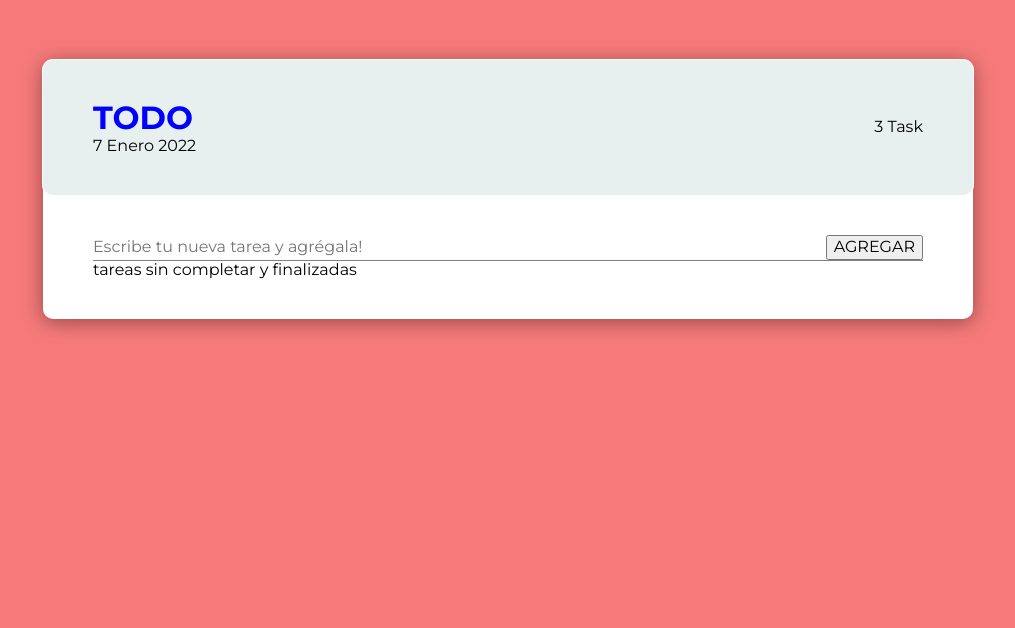
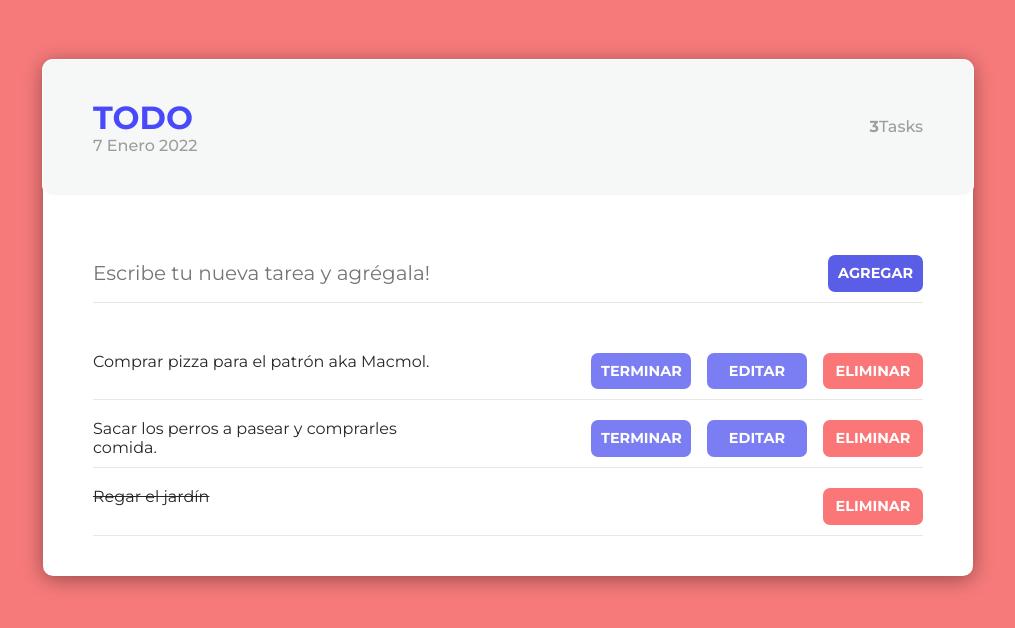
Before and after one commit to sebastrog/todo, a plain HTML site: page index.html in a window 1280 px wide. Shown: the whole page, without its empty margins (132-1147 px from the left). Drawn offline with Linux system fonts and the light colour scheme.

Commit message:
finalizado fideos, pendiente linea fondo

```diff
--- a/css/main.css
+++ b/css/main.css
@@ -14,10 +14,14 @@ main {
 }
 
 h1 {
-    color: blue;
+    color: rgb(73, 73, 252);
     margin:0;
+}
 
+li {
+    list-style-type: none;
 }
+
 
 .contenedor {
     background-color: white;
@@ -25,33 +29,40 @@ h1 {
     width: 93rem;
     margin: 6rem auto 3rem auto;
     box-shadow: 0 3px 20px rgba(0,0,0,0.4);
-
 }
 
 .encabezado  {
-
     display: flex;
     align-items: center;
     justify-content: space-between;
-    box-shadow: 0px 0px 0px 1px rgb(255, 252, 252);
-    background-color: #e8f0ef;
+    box-shadow: 0px 0px 0px 1px rgb(252, 254, 255);
+    background-color: #f6f8f8;
     border-radius:1rem;
     padding: 4rem 5rem;
-
 }
 
 .fecha {
     margin: 0;
+    color: rgb(158, 157, 157);
+    font-weight: 500;
 }
 
 .cantidadTareas {
+    font-weight: bold;
+    color: rgb(158, 157, 157)
+}
 
+.cantidadTareas span {
+    font-weight: 500;
 }
 
 .tareas {
     display: flex;
     justify-content: space-between;
-    border-bottom: 1px solid gray;
+    border-bottom: 1.2px solid #E8E8E8;
+    padding-bottom: 1rem;
+    margin-bottom: 5rem;
+
 
 }
 
@@ -59,10 +70,22 @@ h1 {
     width: 100%;
     border-style:none;
     padding: 0;
+    font-weight: 400;
+    font-size: 2rem;
+
 }
 
 .botonAgregar {
-
+    display: flex;
+    justify-content: space-evenly;
+    border-radius: .7rem;
+    width: 10rem;
+    background-color: #5A5EE6;
+    color: white;
+    font-weight: bold;
+    padding: 1rem;
+    border: none;
+    font-size: 90%;
 
 }
 
@@ -70,11 +93,75 @@ h1 {
     cursor: pointer;
 }
 
+.botonEliminar {
+    display: flex;
+    justify-content: space-evenly;
+    border-radius: .7rem;
+    width: 10rem;
+    background-color: #FA7677;
+    color: white;
+    font-weight: bold;
+    padding: 1rem;
+    border: none;
+    font-size: 90%;
+}
+
+.botonEliminar:hover {
+    cursor: pointer;
+}
+
+.botonEditTerm {
+    display: flex;
+    justify-content: space-evenly;
+    border-radius: .7rem;
+    width: 10rem;
+    background-color: #7A7EF2;
+    color: white;
+    font-weight: bold;
+    padding: 1rem;
+    border: none;
+    font-size: 90%;
+}
+
+.botonEditTerm:hover {
+    cursor: pointer;
+}
+
 .contenedorTareas {
     padding: 4rem 5rem;
+    padding-top: 6rem;
 }
 
 .lista {
     margin: 0;
     padding: 0;
+
 }
+
+.tareaPuesta {
+    display: flex;
+    justify-content: space-between;
+    border-bottom: 1.2px solid #E8E8E8;
+    padding-bottom: 1rem;
+    margin-top: 2rem;
+
+}
+
+.textoLi {
+   width: 42%;
+   font-weight: 400;
+   color: rgb(39, 38, 38);
+
+}
+
+.botonesLi {
+    display: flex;
+    justify-content: space-between;
+    width: 40%;
+
+
+}
+
+.regarJardin {
+    text-decoration-line: line-through;
+}
--- a/index.html
+++ b/index.html
@@ -25,7 +25,7 @@
                 <p class="fecha">7 Enero 2022</p>
             </div>
 
-            <p class="cantidadTareas">3 Task</p>
+            <p class="cantidadTareas">3<span>Tasks</span> </p>
 
         </div>
 
@@ -35,7 +35,44 @@
                 <input type="submit" value="AGREGAR" class="botonAgregar">
             </div>
 
-            <ul class="lista">tareas sin completar y finalizadas</ul>
+            <ul class="lista">
+                <div class="tareaPuesta">
+                    <div class="textoLi">
+                        <li>Comprar pizza para el patrón aka Macmol.</li>
+                    </div>
+
+                    <div class="botonesLi">
+                        <input type="submit" value="TERMINAR" class="botonEditTerm">
+                        <input type="submit" value="EDITAR" class="botonEditTerm">
+                        <input type="submit" value="ELIMINAR" class="botonEliminar">
+                    </div>
+                </div>
+
+                <div class="tareaPuesta">
+                    <div class="textoLi">
+                        <li>Sacar los perros a pasear y comprarles comida.</li>
+                    </div>
+                    <div class="botonesLi">
+                        <input type="submit" value="TERMINAR" class="botonEditTerm">
+                        <input type="submit" value="EDITAR" class="botonEditTerm">
+                        <input type="submit" value="ELIMINAR" class="botonEliminar">
+                    </div>
+
+                </div>
+
+                <div class="tareaPuesta">
+                    <div class="textoLi">
+                        <li class="regarJardin">Regar el jardín</li>
+                    </div>
+
+                    <div class="botonLi">
+                        <input type="submit" value="ELIMINAR" class="botonEliminar">
+                    </div>
+
+                </div>
+
+            </ul>
+
         </div>
 
     </main>
```
